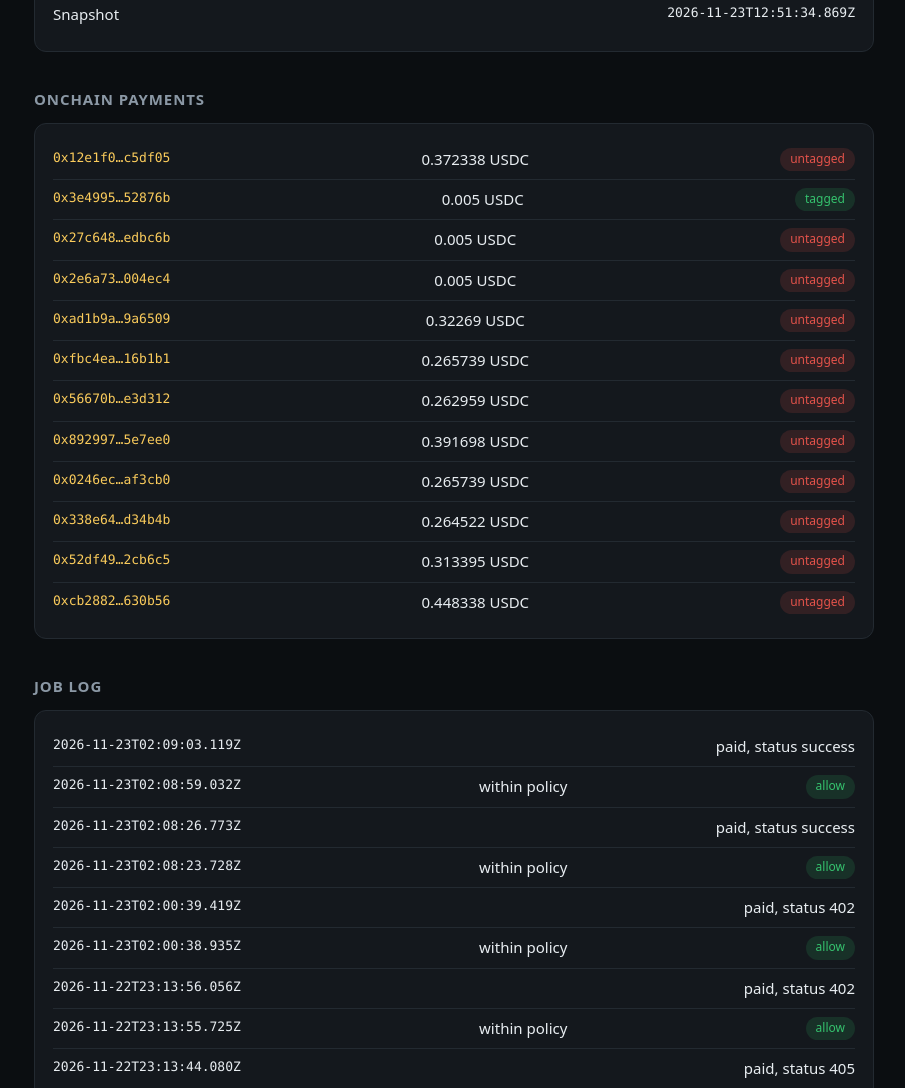
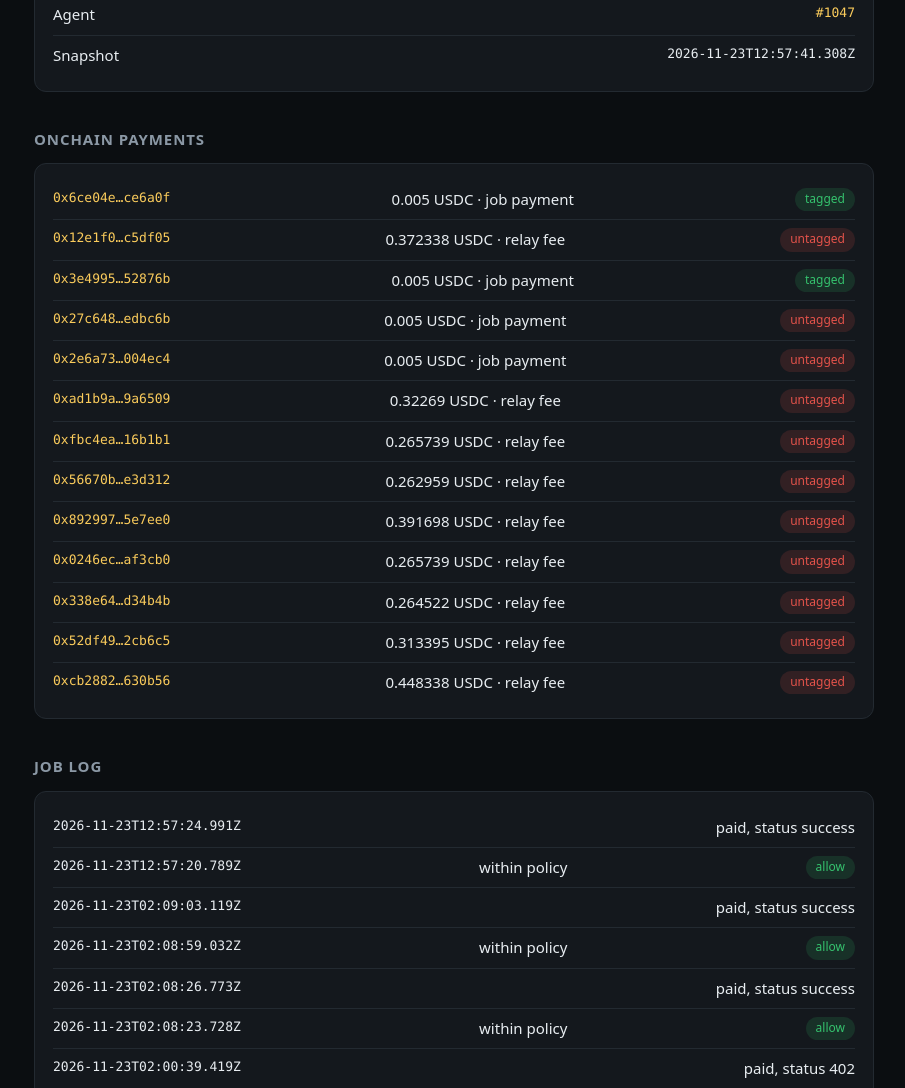
Before and after one commit to Jarvis-184/agentguard, a website: page web/index.html in a window 1280 px wide. Shown: the part 307-1395 px from the top of the page, without its empty margins (186-1091 px from the left). Drawn offline with Linux system fonts and the light colour scheme.

Commit message:
Dashboard: classify job payments vs relay fees, network-correct explorer links, agent #1047 link; refreshed snapshot after live tagged settle

```diff
--- a/web/data.js
+++ b/web/data.js
@@ -1,6 +1,13 @@
 window.AGENTGUARD_SNAPSHOT = {
   "wallet": "0x6f59ab1977DF350d1FbBE379EEE6D45AEB766353",
   "paySymbol": "USDC",
+  "explorerTx": "https://celo-sepolia.blockscout.com/tx/",
+  "explorerAddress": "https://celo-sepolia.blockscout.com/address/",
+  "agent8004": {
+    "id": "1047",
+    "registry": "0x8004A818BFB912233c491871b3d84c89A494BD9e",
+    "scanUrl": "https://8004scan.io/agents/celo-sepolia/1047"
+  },
   "agent": {
     "name": "AgentGuard Sentinel",
     "description": "Market-brief agent that pays per request over x402 under an owner-set spend cap, allowlist and expiry.",
@@ -11,6 +18,7 @@ window.AGENTGUARD_SNAPSHOT = {
     {
       "hash": "0xcb288264cf569194c0451bb6e38ce77ed2d1076b0747e51b9331a3fddd630b56",
       "to": "0xb248602EAadd9c3e2Db4575C4e4d58003b7a2740",
+      "kind": "relay fee",
       "amountUsdt": "0.448338",
       "block": 42104540,
       "tagged": false
@@ -18,6 +26,7 @@ window.AGENTGUARD_SNAPSHOT = {
     {
       "hash": "0x52df49db113ccc5442859aa3715bbcb3972b5a6f63f54b68bd79b3acbb2cb6c5",
       "to": "0xb248602EAadd9c3e2Db4575C4e4d58003b7a2740",
+      "kind": "relay fee",
       "amountUsdt": "0.313395",
       "block": 42104984,
       "tagged": false
@@ -25,6 +34,7 @@ window.AGENTGUARD_SNAPSHOT = {
     {
       "hash": "0x338e645391dc0dc7fc323696dc3a3f9a845c80aa746882c51e0054db99d34b4b",
       "to": "0xb248602EAadd9c3e2Db4575C4e4d58003b7a2740",
+      "kind": "relay fee",
       "amountUsdt": "0.264522",
       "block": 42105000,
       "tagged": false
@@ -32,6 +42,7 @@ window.AGENTGUARD_SNAPSHOT = {
     {
       "hash": "0x0246ec24987c0da87a8761872aafa1309c3bd910321996fe981336ef0caf3cb0",
       "to": "0xb248602EAadd9c3e2Db4575C4e4d58003b7a2740",
+      "kind": "relay fee",
       "amountUsdt": "0.265739",
       "block": 42105003,
       "tagged": false
@@ -39,6 +50,7 @@ window.AGENTGUARD_SNAPSHOT = {
     {
       "hash": "0x8929974e1af2a63d77730cb02a958bb55bbe3d16518e9750f7079912965e7ee0",
       "to": "0xb248602EAadd9c3e2Db4575C4e4d58003b7a2740",
+      "kind": "relay fee",
       "amountUsdt": "0.391698",
       "block": 42105087,
       "tagged": false
@@ -46,6 +58,7 @@ window.AGENTGUARD_SNAPSHOT = {
     {
       "hash": "0x56670b4a48e690f06fb9bd3031a95673ccb78e6c0b1b67f8ea122e70b9e3d312",
       "to": "0xb248602EAadd9c3e2Db4575C4e4d58003b7a2740",
+      "kind": "relay fee",
       "amountUsdt": "0.262959",
       "block": 42105104,
       "tagged": false
@@ -53,6 +66,7 @@ window.AGENTGUARD_SNAPSHOT = {
     {
       "hash": "0xfbc4ead70a81a700f21fb2f320bad33611b522ea5c0f71a54d360bc4d016b1b1",
       "to": "0xb248602EAadd9c3e2Db4575C4e4d58003b7a2740",
+      "kind": "relay fee",
       "amountUsdt": "0.265739",
       "block": 42105107,
       "tagged": false
@@ -60,6 +74,7 @@ window.AGENTGUARD_SNAPSHOT = {
     {
       "hash": "0xad1b9a2cd9586a4948c7a01c25db21b2696da6ec6b1ad912136bbd33199a6509",
       "to": "0xb248602EAadd9c3e2Db4575C4e4d58003b7a2740",
+      "kind": "relay fee",
       "amountUsdt": "0.32269",
       "block": 42105212,
       "tagged": false
@@ -67,6 +82,7 @@ window.AGENTGUARD_SNAPSHOT = {
     {
       "hash": "0x2e6a7322a527d692e6c4e705389a78fd18334ddcb1400c817fc759b762004ec4",
       "to": "0x8Ced59c00F99d6892f181979EE1de3F07BCEDb0f",
+      "kind": "job payment",
       "amountUsdt": "0.005",
       "block": 42115667,
       "tagged": false
@@ -74,6 +90,7 @@ window.AGENTGUARD_SNAPSHOT = {
     {
       "hash": "0x27c6481286211b3849ad2e94eb73d995bc3d7fbb54ed93fd2cbd1c1ab9edbc6b",
       "to": "0x8Ced59c00F99d6892f181979EE1de3F07BCEDb0f",
+      "kind": "job payment",
       "amountUsdt": "0.005",
       "block": 42115717,
       "tagged": false
@@ -81,6 +98,7 @@ window.AGENTGUARD_SNAPSHOT = {
     {
       "hash": "0x3e4995451f6c89d8116fcde7014edd1e0bc35b0d3898cff0efd21bb83c52876b",
       "to": "0x8Ced59c00F99d6892f181979EE1de3F07BCEDb0f",
+      "kind": "job payment",
       "amountUsdt": "0.005",
       "block": 42115753,
       "tagged": true
@@ -88,9 +106,18 @@ window.AGENTGUARD_SNAPSHOT = {
     {
       "hash": "0x12e1f00d88a45b2fe3d50a67022e444f49dc18895e517a60247d81ea7cc5df05",
       "to": "0xb248602EAadd9c3e2Db4575C4e4d58003b7a2740",
+      "kind": "relay fee",
       "amountUsdt": "0.372338",
       "block": 42154193,
       "tagged": false
+    },
+    {
+      "hash": "0x6ce04e5c1dd5243faf86b8b4608ecaec0eeed04aa1f8114897ac7e7463ce6a0f",
+      "to": "0x8Ced59c00F99d6892f181979EE1de3F07BCEDb0f",
+      "kind": "job payment",
+      "amountUsdt": "0.005",
+      "block": 42154655,
+      "tagged": true
     }
   ],
   "jobs": [
@@ -202,7 +229,26 @@ window.AGENTGUARD_SNAPSHOT = {
       "explorer": "https://celo-sepolia.blockscout.com/tx/0x3e4995451f6c89d8116fcde7014edd1e0bc35b0d3898cff0efd21bb83c52876b",
       "status": "success",
       "block": "42115753"
+    },
+    {
+      "wallet": "0x6f59ab1977DF350d1FbBE379EEE6D45AEB766353",
+      "decision": {
+        "ok": true,
+        "reason": "within policy",
+        "checkedAt": "2026-11-23T12:57:20.789Z"
+      }
+    },
+    {
+      "wallet": "0x6f59ab1977DF350d1FbBE379EEE6D45AEB766353",
+      "paidAt": "2026-11-23T12:57:24.991Z",
+      "paidUnits": "5000",
+      "merchant": "0x8Ced59c00F99d6892f181979EE1de3F07BCEDb0f",
+      "facilitator": "https://api.x402.sepolia.celo.org",
+      "tx": "0x6ce04e5c1dd5243faf86b8b4608ecaec0eeed04aa1f8114897ac7e7463ce6a0f",
+      "explorer": "https://celo-sepolia.blockscout.com/tx/0x6ce04e5c1dd5243faf86b8b4608ecaec0eeed04aa1f8114897ac7e7463ce6a0f",
+      "status": "success",
+      "block": "42154655"
     }
   ],
-  "generatedAt": "2026-11-23T12:51:34.869Z"
+  "generatedAt": "2026-11-23T12:57:41.308Z"
 };
--- a/web/index.html
+++ b/web/index.html
@@ -57,16 +57,17 @@ if (!data) {
 } else {
   policyEl.innerHTML = `
     <div class="row"><span>Agent</span><strong>${esc(data.agent.name)}</strong></div>
-    <div class="row"><span>Wallet</span><span class="mono"><a href="https://celoscan.io/address/${data.wallet}" target="_blank" rel="noopener">${short(data.wallet)}</a></span></div>
+    <div class="row"><span>Wallet</span><span class="mono"><a href="${data.explorerAddress ?? "https://celoscan.io/address/"}${data.wallet}" target="_blank" rel="noopener">${short(data.wallet)}</a></span></div>
     <div class="row"><span>ERC-8004 identity</span><span class="pill ${data.erc8004Agents > 0 ? "ok" : "no"}">${data.erc8004Agents > 0 ? "registered" : "not yet"}</span></div>
+    ${data.agent8004 ? `<div class="row"><span>Agent</span><span class="mono"><a href="${esc(data.agent8004.scanUrl)}">#${esc(data.agent8004.id)}</a></span></div>` : ""}
     <div class="row"><span>Snapshot</span><span class="mono">${esc(data.generatedAt)}</span></div>`;
 
   const payEl = document.getElementById("payments");
   payEl.innerHTML = data.payments.length
     ? data.payments.slice().reverse().map((p) => `
       <div class="row">
-        <span class="mono"><a href="https://celoscan.io/tx/${p.hash}" target="_blank" rel="noopener">${short(p.hash)}</a></span>
-        <span>${esc(p.amountUsdt)} ${esc(data.paySymbol)}</span>
+        <span class="mono"><a href="${data.explorerTx ?? "https://celoscan.io/tx/"}${p.hash}" target="_blank" rel="noopener">${short(p.hash)}</a></span>
+        <span>${esc(p.amountUsdt)} ${esc(data.paySymbol)} · ${esc(p.kind ?? "payment")}</span>
         <span class="pill ${p.tagged ? "ok" : "no"}">${p.tagged ? "tagged" : "untagged"}</span>
       </div>`).join("")
     : `<div class="empty">No payments yet.</div>`;
```
Also changed, not shown: src/snapshot.ts (+10 -2 lines), web/data.json (+47 -1 lines).
